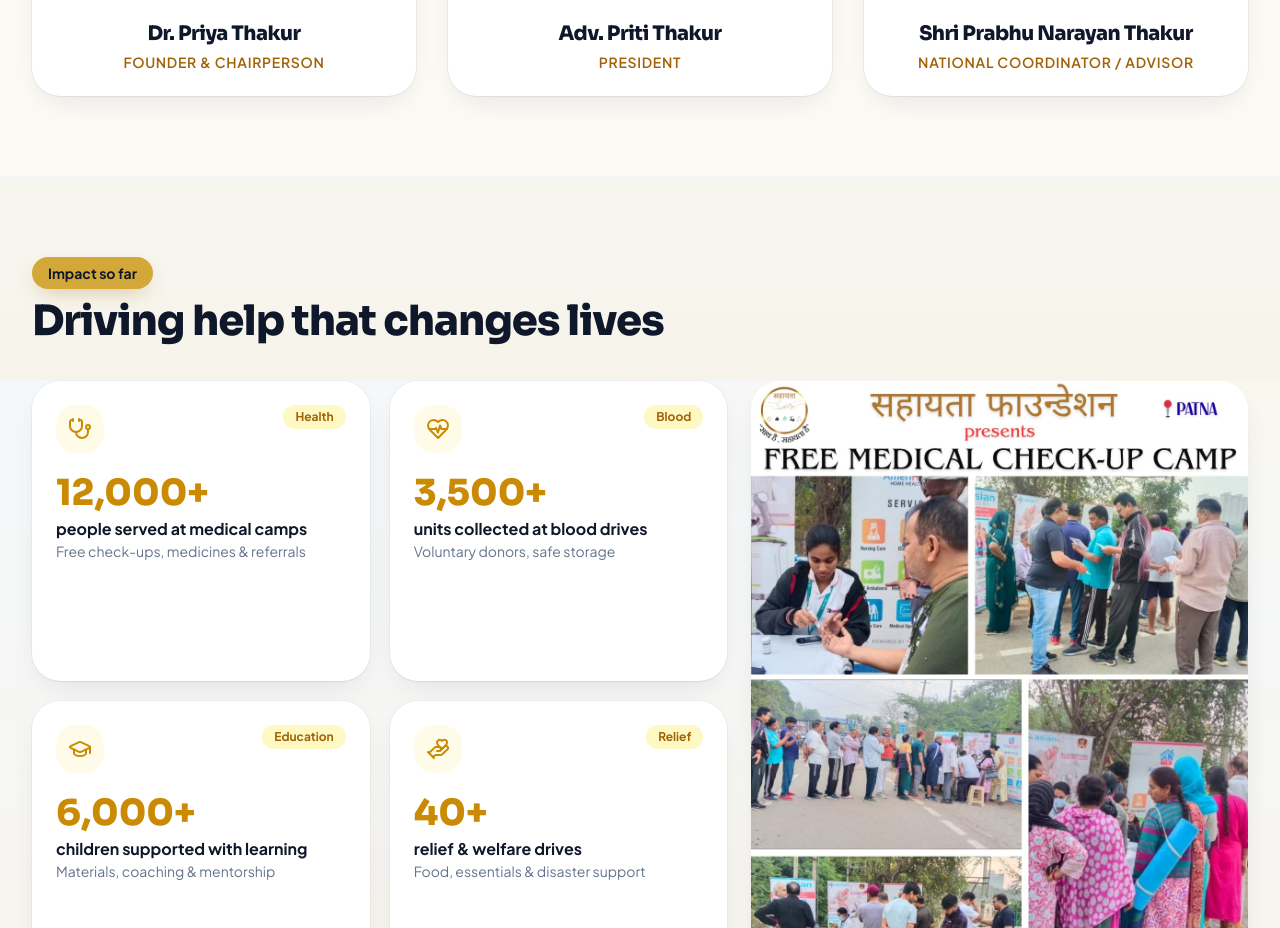
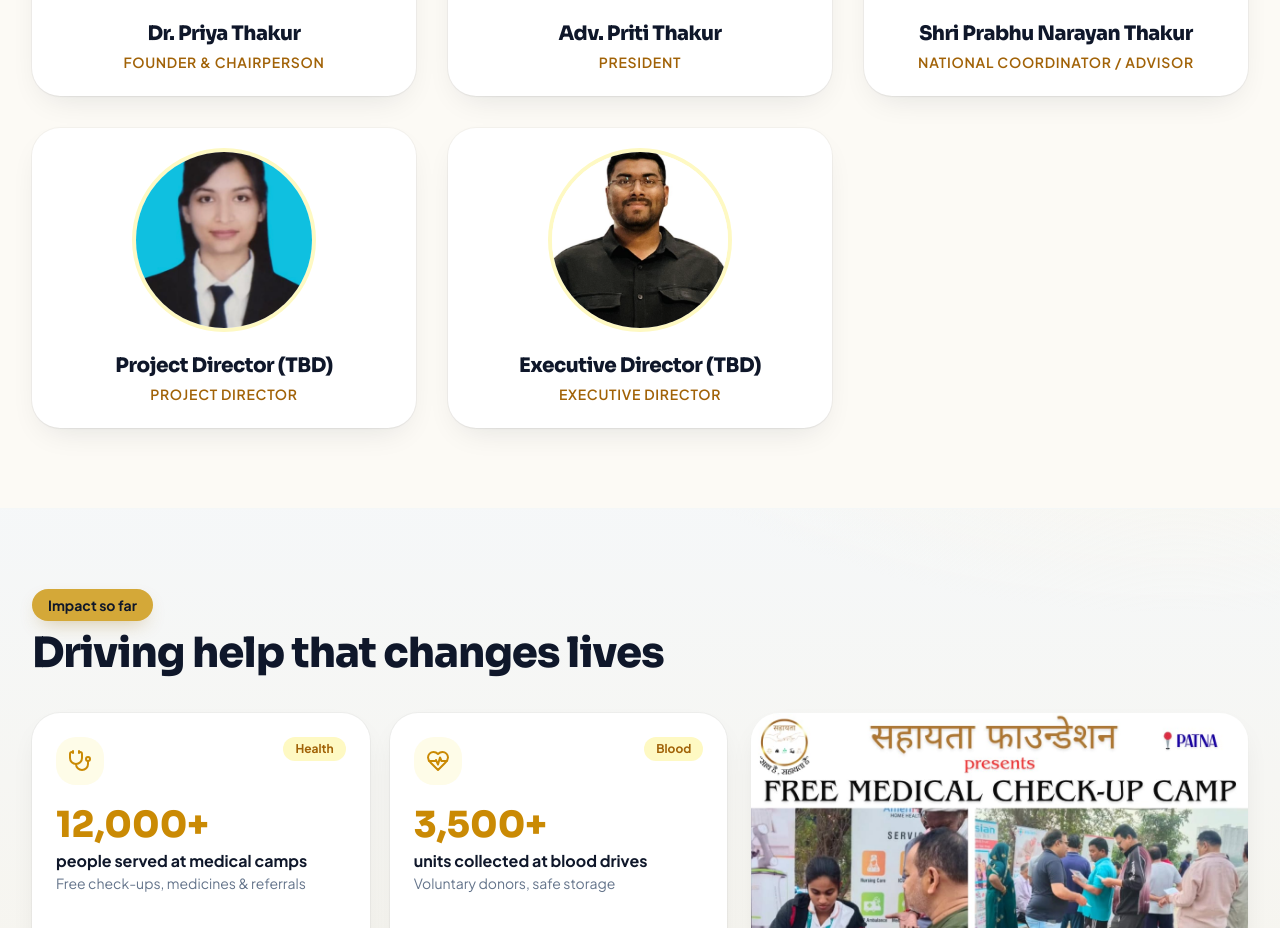
Before and after one commit to nikhilmahato26/sahayataa-foundation, a React (Vite) app: page / in a window 1280 px wide. Shown: the part 1220-2148 px from the top of the page. Built offline with nearby package versions, Linux system fonts and the light colour scheme.

Commit message:
two team members added

```diff
--- a/src/data/siteContent.js
+++ b/src/data/siteContent.js
@@ -371,6 +371,16 @@ export const about = {
       role: 'National Coordinator / Advisor',
       image: '/images/team/cordinator.jpeg',
     },
+    {
+      name: 'Project Director (TBD)',
+      role: 'Project Director',
+      image: '/images/team/project-director.png',
+    },
+    {
+      name: 'Executive Director (TBD)',
+      role: 'Executive Director',
+      image: '/images/team/executive-director.png',
+    },
   ],
 }
 
```
Also changed, not shown: public/images/team/executive-director.png (added), public/images/team/project-director.png (added).
